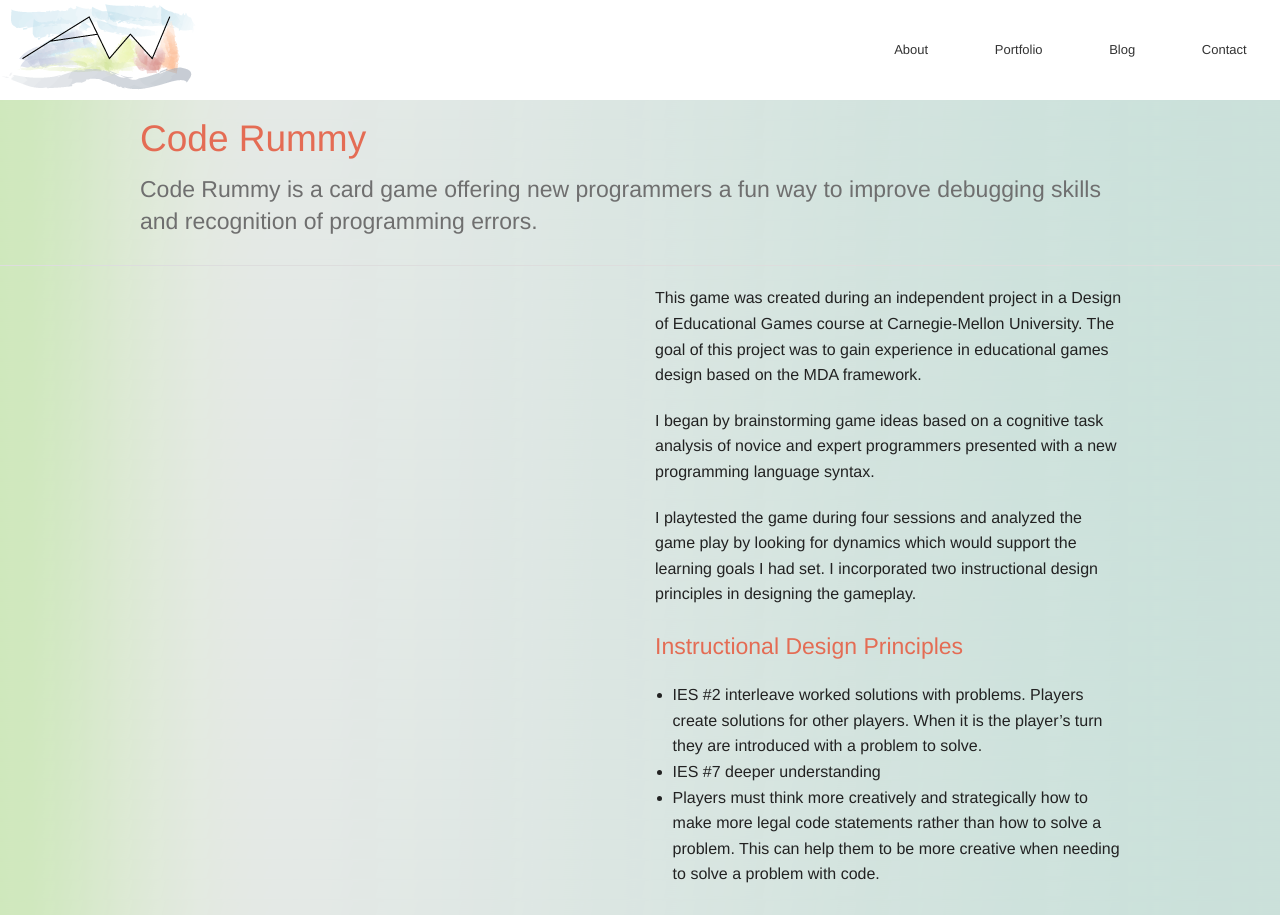
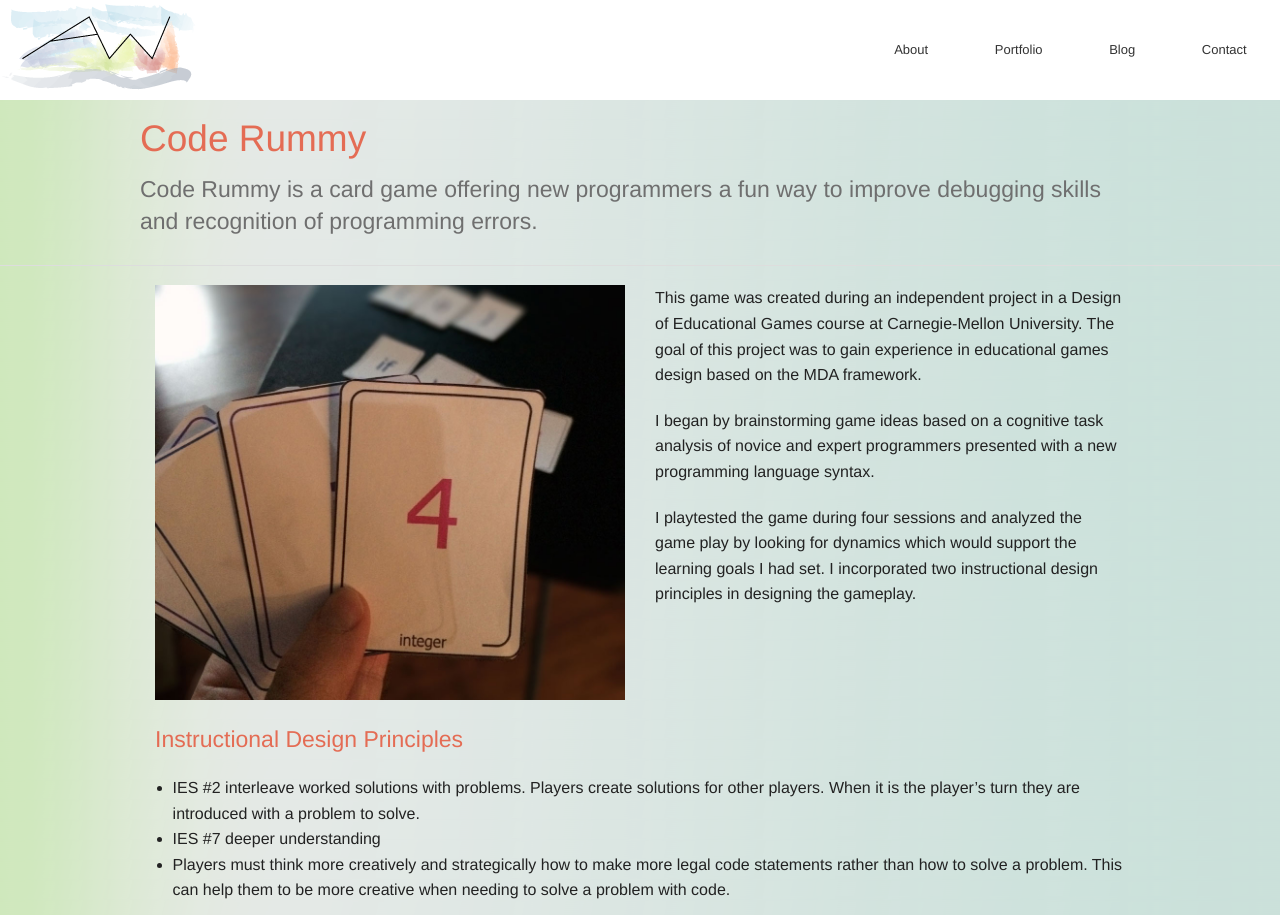
Before and after one commit to ashleybot/ashleybot.github.com, a Jekyll site: the page built from portfolio/_posts/2014-03-21-code-rummy.html, in a window 1280 px wide. Shown: the top 915 px of the page. Built offline with Jekyll 4.4.1, drawn with Linux system fonts in a browser that asks for light colours.

Commit message:
added image for code rummy

```diff
--- a/portfolio/_posts/2014-03-21-code-rummy.html
+++ b/portfolio/_posts/2014-03-21-code-rummy.html
@@ -20,33 +20,19 @@ blurb: Educational game
 
 <div class="row">
   <div class="large-6 columns">
-
+    <p>
+      <img src="{{ site.baseurl }}/portfolio/assets/code_rummy/images/code_rummy_playing_hand.jpg" data-interchange="[{{ site.baseurl }}/portfolio/assets/code_rummy/images/code_rummy_playing_hand.jpg, (default)], [{{ site.baseurl }}/portfolio/assets/code_rummy/images/code_rummy_playing_hand_small.jpg, (small)], [{{ site.baseurl }}/portfolio/assets/code_rummy/images/code_rummy_playing_hand.jpg, (medium)]" />
+    </p>
   </div>
   <div class="large-6 columns">
     <p>
       This game was created during an independent project in a Design of Educational Games course at Carnegie-Mellon University. The goal of this project was to gain experience in educational games design based on the MDA framework.
 
     </p>
-  </div>
-</div>
-
-<div class="row">
-  <div class="large-6 columns">
-
-  </div>
-  <div class="large-6 columns">
     <p>
       I began by brainstorming game ideas based on a cognitive task analysis of novice and expert programmers presented with a new programming language syntax.
 
     </p>
-  </div>
-</div>
-
-<div class="row">
-  <div class="large-6 columns">
-
-  </div>
-  <div class="large-6 columns">
     <p>
       I playtested the game during four sessions and analyzed the game play by looking for dynamics which would support the learning goals I had set. I incorporated two instructional design principles in designing the gameplay.
 
@@ -55,10 +41,7 @@ blurb: Educational game
 </div>
 
 <div class="row">
-  <div class="large-6 columns">
-
-  </div>
-  <div class="large-6 columns">
+  <div class="large-12 columns">
     <h4>Instructional Design Principles</h4>
     <p>
       <ul>
```
Also changed, not shown: portfolio/assets/code_rummy/images/code_rummy_playing_hand.jpg (added), portfolio/assets/code_rummy/images/code_rummy_playing_hand_small.jpg (added).
